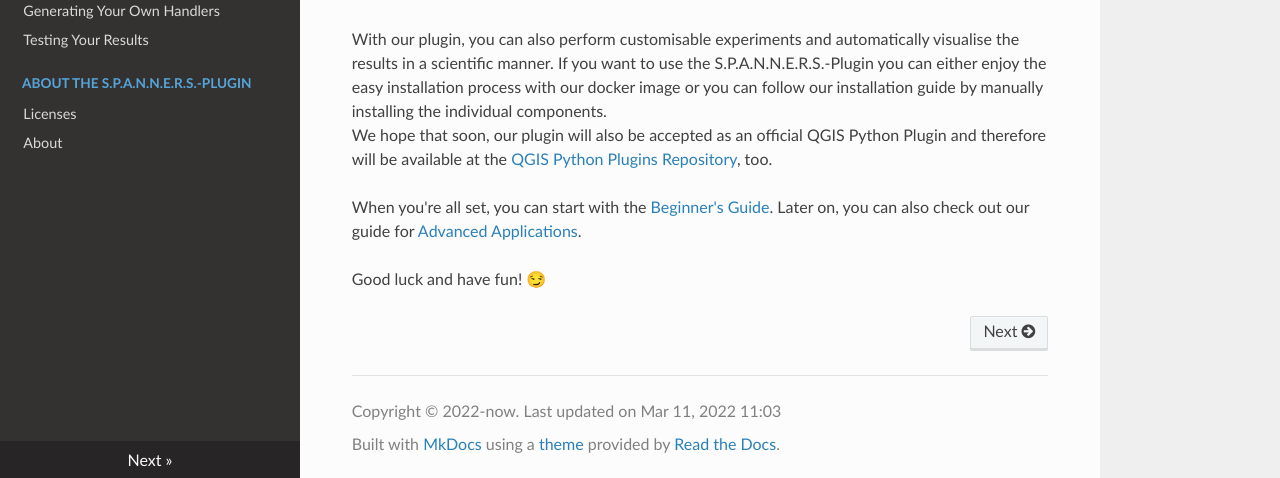
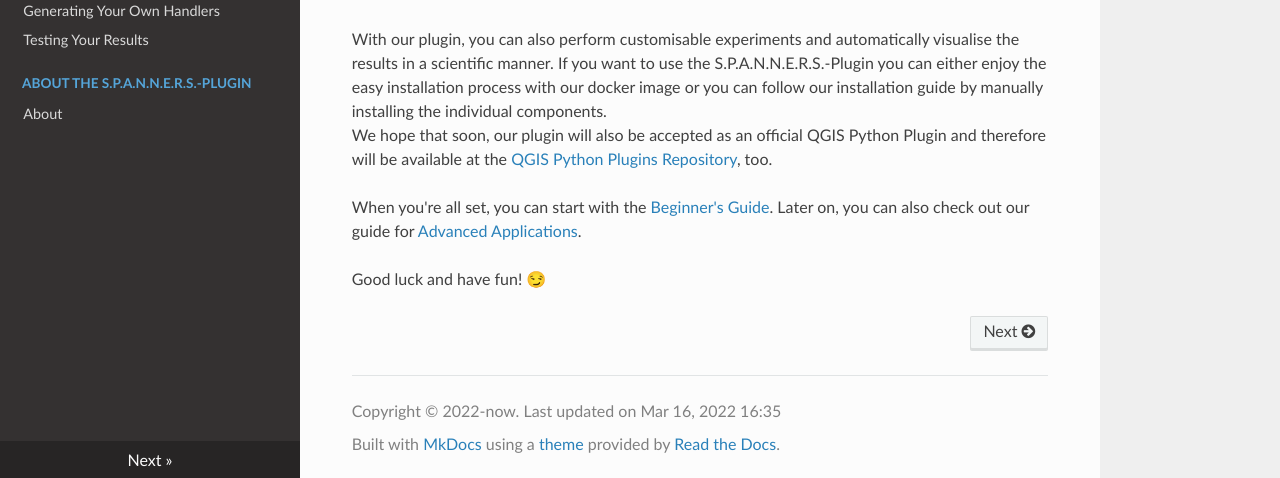
Before and after one commit to S-P-A-N-N-E-R-S/HandbookWebsite, an MkDocs documentation site: the page built from docs/index.md, in a window 1280 px wide and 961 px high. Shown: the part 480-958 px from the top of the window. Built offline with MkDocs 1.6.1, drawn with Linux system fonts in a browser that asks for light colours; nearby versions of some CDN libraries.

Commit message:
small clean-up in navigation and copyright

```diff
--- a/mkdocs.yml
+++ b/mkdocs.yml
@@ -32,7 +32,6 @@ nav:
         - 'Generating Your Own Handlers': 'handlers.md'
         - 'Testing Your Results': 'testing.md'
     - 'About the S.P.A.N.N.E.R.S.-Plugin':
-        - Licenses: 'licenses.md'
         - About: 'about.md'
 
 extra_javascript:
@@ -42,7 +41,7 @@ markdown_extensions:
     - mdx_math
     - attr_list
 
-copyright: Copyright &copy; 2022-now. Last updated on Mar 11, 2022 11:03
+copyright: Copyright &copy; 2022-now. Last updated on Mar 16, 2022 16:35
 
 plugins:
     - mkdocs-video
```
